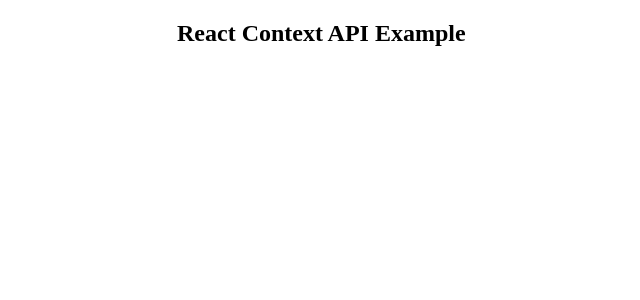
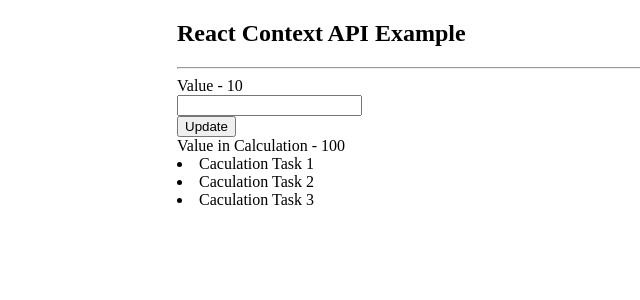
Before and after one commit to ManiruzzamanAkash/ReactBasic2Pro, a React (Create React App) app: page / in a window 1280 px wide. Shown: the top 300 px of the page, without its empty margins (143-783 px from the left). Built offline with nearby package versions, Linux system fonts and the light colour scheme.

Commit message:
Day 24 - Context API Implementation React

```diff
--- a/src/App.js
+++ b/src/App.js
@@ -1,13 +1,28 @@
 
-import React from "react";
+import React, { useState } from "react";
 import "./assets/App.css";
+import Value from "./components/Value";
+import Context from "./context/Context";
 
 const App = () => {
+  const [data, setData] = useState({
+    value: 10,
+    tasks: [
+      'Caculation Task 1',
+      'Caculation Task 2',
+      'Caculation Task 3',
+    ],
+    auth: false,
+  });
 
   return (
-    <div className="app">
-      <h2>React Context API Example</h2>
-    </div>
+    <Context.Provider value={{ state: data, setData }}>
+      <div className="app">
+        <h2>React Context API Example</h2>
+        <hr />
+        <Value />
+      </div>
+    </Context.Provider>
   )
 }
 
--- /dev/null
+++ b/src/components/Calculation.js
@@ -0,0 +1,24 @@
+import React, { useContext } from 'react'
+import Context from '../context/Context';
+
+const Calculation = () => {
+    const {state} = useContext(Context);
+    const {value, tasks} = state;
+    const multiplication = value * 10;
+
+    return (
+        <div>
+            Value in Calculation - {multiplication}
+            <br />
+            {
+                tasks.map((task, index) => (
+                    <li key={index}>
+                        {task}
+                    </li>
+                ))
+            }
+        </div>
+    );
+}
+
+export default Calculation;
--- /dev/null
+++ b/src/components/Value.js
@@ -0,0 +1,22 @@
+import React, { useContext } from 'react'
+import Context from '../context/Context';
+import Calculation from './Calculation'
+
+const Value = () => {
+    const {state, setData} = useContext(Context);
+
+    return (
+        <div>
+            Value - {state.value}
+            <br />
+            <input type="text" onChange={e => setData({ ...state, value: e.target.value })} />
+            <br />
+            <button onClick={() => setData({ ...state, value: 200 })}>Update</button>
+            <br />
+
+            <Calculation />
+        </div>
+     );
+}
+
+export default Value;
--- /dev/null
+++ b/src/context/Context.js
@@ -0,0 +1,5 @@
+import { createContext } from "react";
+
+const Context = createContext();
+
+export default Context;
```
